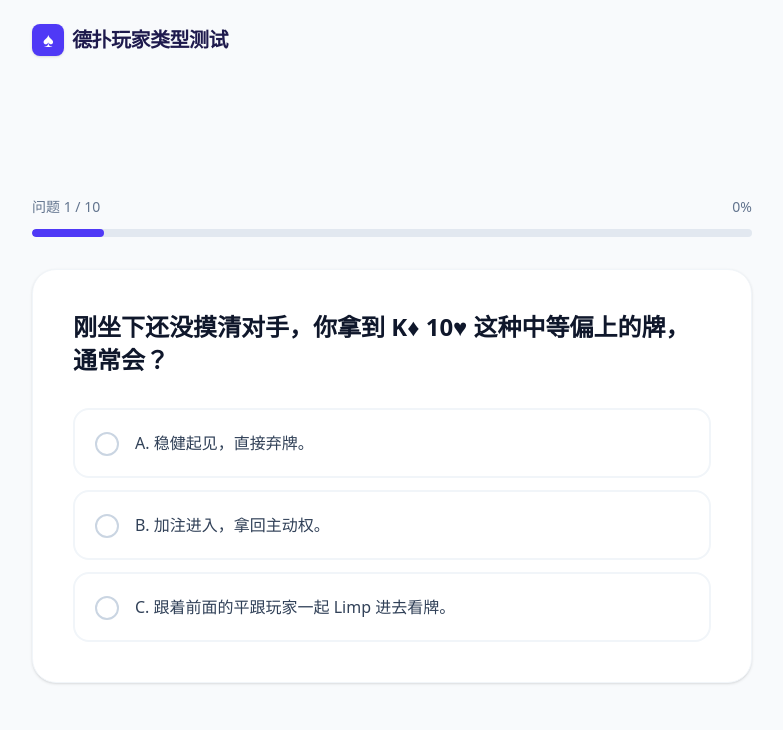
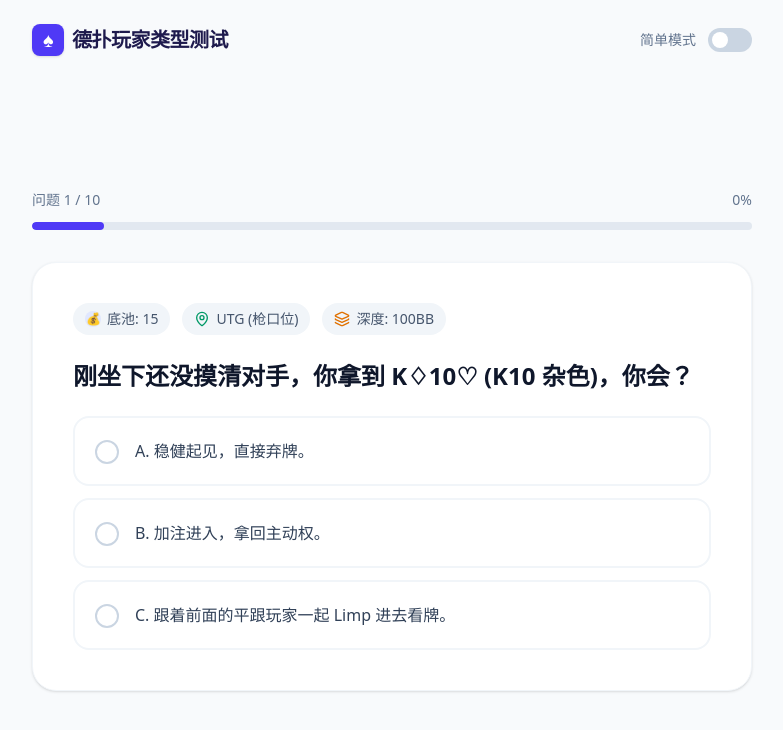
Before and after one commit to 225020568-dev/poker-test, a React (Vite) app: page / in a window 1280 px wide. Both pictures are taken after a click on the button "开始测试". Shown: the top 730 px of the page, without its empty margins (248-1031 px from the left). Built offline with nearby package versions, Linux system fonts and the light colour scheme.

Commit message:
专业版更新

```diff
--- a/src/App.tsx
+++ b/src/App.tsx
@@ -1,6 +1,6 @@
 import React, { useState, useRef } from 'react';
 import { motion, AnimatePresence } from 'motion/react';
-import { Play, RotateCcw, CheckCircle2, User, Coins, Download, Copy, Check, Loader2 } from 'lucide-react';
+import { Play, RotateCcw, CheckCircle2, User, Coins, Download, Copy, Check, Loader2, MapPin, Layers } from 'lucide-react';
 import { toPng } from 'html-to-image';
 
 // --- Audio Effect ---
@@ -56,7 +56,12 @@ const ScenarioVisualizer = ({ scenario, actionType }: { scenario: any, actionTyp
         <span className="text-slate-400 text-xs mb-3 font-medium tracking-widest uppercase">你的手牌</span>
         <motion.div
           className="flex gap-2"
-          animate={actionType === 'fold' ? { y: 150, opacity: 0, rotate: -15, scale: 0.8 } : { y: 0, opacity: 1, rotate: 0, scale: 1 }}
+          animate={
+            actionType === 'fold' ? { y: 150, opacity: 0, rotate: -15, scale: 0.8 } :
+            actionType === 'raise' ? { y: -20, scale: 1.1 } :
+            actionType === 'call' ? { y: -10, scale: 1.05 } :
+            { y: 0, opacity: 1, rotate: 0, scale: 1 }
+          }
           transition={{ duration: 0.5, ease: "easeInOut" }}
         >
           {scenario.hand.map((c: any, i: number) => <PlayingCard key={i} r={c.r} s={c.s} />)}
@@ -120,6 +125,33 @@ const ScenarioVisualizer = ({ scenario, actionType }: { scenario: any, actionTyp
             </div>
           </motion.div>
         )}
+        {actionType === 'raise' && (
+          <motion.div
+            initial={{ scale: 0.5, opacity: 0, y: 50 }}
+            animate={{ scale: 1.2, opacity: 1, y: 0 }}
+            exit={{ opacity: 0, scale: 1.5 }}
+            transition={{ duration: 0.4, ease: "easeOut" }}
+            className="absolute inset-0 flex items-center justify-center pointer-events-none z-20"
+          >
+            <div className="flex items-center gap-3 bg-slate-900/90 px-8 py-4 rounded-full border-2 border-red-500/50 shadow-[0_0_40px_rgba(239,68,68,0.4)]">
+              <Coins className="w-8 h-8 text-red-400" />
+              <span className="font-bold text-red-400 text-2xl tracking-wider">↑ RAISE</span>
+            </div>
+          </motion.div>
+        )}
+        {actionType === 'fold' && (
+          <motion.div
+            initial={{ scale: 0.5, opacity: 0, y: -50 }}
+            animate={{ scale: 1.2, opacity: 1, y: 0 }}
+            exit={{ opacity: 0, scale: 1.5 }}
+            transition={{ duration: 0.4, ease: "easeOut" }}
+            className="absolute inset-0 flex items-center justify-center pointer-events-none z-20"
+          >
+            <div className="flex items-center gap-3 bg-slate-900/90 px-8 py-4 rounded-full border-2 border-slate-500/50 shadow-[0_0_40px_rgba(100,116,139,0.4)]">
+              <span className="font-bold text-slate-400 text-2xl tracking-wider">✕ FOLD</span>
+            </div>
+          </motion.div>
+        )}
       </AnimatePresence>
     </div>
   );
@@ -129,7 +161,8 @@ const ScenarioVisualizer = ({ scenario, actionType }: { scenario: any, actionTyp
 const questions = [
   {
     id: 1,
-    question: "刚坐下还没摸清对手，你拿到 K♦ 10♥ 这种中等偏上的牌，通常会？",
+    question: "刚坐下还没摸清对手，你拿到 K♢10♡ (K10 杂色)，你会？",
+    proDetails: { pot: 15, position: "UTG (枪口位)", stack: "100BB" },
     options: [
       { text: "A. 稳健起见，直接弃牌。", v: -2, a: 0, s: 0 },
       { text: "B. 加注进入，拿回主动权。", v: 0, a: 2, s: 0 },
@@ -139,14 +172,25 @@ const questions = [
   {
     id: 2,
     question: "前面有 3 个人平跟（Limp）进池，你在大盲位拿着 5♠ 7♠（小同花连牌），你会？",
+    proDetails: { pot: 45, position: "BB (大盲位)", stack: "100BB" },
     options: [
       { text: "A. 难得进场便宜，肯定看看翻牌。", v: 2, a: -1, s: 0 },
-      { text: "B. 牌太烂，哪怕免费看牌也不想玩，直接过牌。", v: -2, a: 0, s: 0 }
-    ]
+      { text: "B. 牌太烂，哪怕免费看牌也不想玩，直接弃牌。", v: -2, a: 0, s: 0 }
+    ],
+    proVersion: {
+      question: "前面 3 人平跟（Limp），你在大盲位（BB）持 5♠7♠。",
+      proDetails: { pot: 45, position: "BB (大盲位)", stack: "100BB" },
+      options: [
+        { text: "A. 既然免费，直接过牌看翻牌，不中就放弃（Check-Fold）。", v: 1, a: -2, s: 0 },
+        { text: "B. 拒绝平庸，哪怕免费也不想在差位置纠缠，直接过牌后“一枪不接”。", v: -2, a: 0, s: 0 },
+        { text: "C. 尝试 Open 挤压（Squeeze）：大尺度加注到 6BB+，直接收池。", v: 1, a: 3, s: 0 }
+      ]
+    }
   },
   {
     id: 3,
     question: "你在翻牌中了顶对，但对手先下注了，你的第一反应是？",
+    proDetails: { pot: 100, position: "BTN (庄位)", stack: "80BB" },
     scenario: {
       hand: [{r:'A',s:'♠'}, {r:'Q',s:'♥'}],
       board: [{r:'Q',s:'♦'}, {r:'7',s:'♣'}, {r:'2',s:'♠'}],
@@ -157,11 +201,28 @@ const questions = [
     options: [
       { text: "A. 马上加注（Raise），告诉他我也有牌。", v: 0, a: 2, s: 0 },
       { text: "B. 先跟注（Call）看看，怕他有更大的。", v: 0, a: -2, s: 1 }
-    ]
+    ],
+    proVersion: {
+      question: "底池 100，你翻前加注，对手领先下注（Lead Bet）60。",
+      proDetails: { pot: 100, position: "BTN (庄位)", stack: "80BB" },
+      scenario: {
+        hand: [{r:'A',s:'♠'}, {r:'Q',s:'♥'}],
+        board: [{r:'Q',s:'♦'}, {r:'7',s:'♣'}, {r:'2',s:'♠'}],
+        pot: 100,
+        invested: 40,
+        oppAction: "下注 60"
+      },
+      options: [
+        { text: "A. 马上加注（Raise）：牌面很干，直接反击拿价值并保护手牌。", v: 0, a: 2, s: 0 },
+        { text: "B. 只是跟注（Call）：我的牌已经很大且没有听牌威胁，留出空间让对手继续诈唬。", v: 0, a: 1, s: 1 },
+        { text: "C. 弃牌：对方下注 60% 底池很凶，怕他有 Q7 或三条。", v: 0, a: -2, s: -1 }
+      ]
+    }
   },
   {
     id: 4,
     question: "翻牌出来你什么都没中，对手下了一个底池 1/3 的小注，你会？",
+    proDetails: { pot: 120, position: "CO (关位)", stack: "120BB" },
     scenario: {
       hand: [{r:'K',s:'♠'}, {r:'J',s:'♠'}],
       board: [{r:'7',s:'♣'}, {r:'4',s:'♦'}, {r:'2',s:'♥'}],
@@ -172,11 +233,28 @@ const questions = [
     options: [
       { text: "A. 既然没中，直接弃牌，不浪费筹码。", v: 0, a: 0, s: -2 },
       { text: "B. 稍微有点后门听牌的机会，我就想跟注看看。", v: 0, a: -1, s: 2 }
-    ]
+    ],
+    proVersion: {
+      question: "底池 120，你没中，对手下注 35（约 1/3 底池）。",
+      proDetails: { pot: 120, position: "CO (关位)", stack: "120BB" },
+      scenario: {
+        hand: [{r:'K',s:'♠'}, {r:'J',s:'♠'}],
+        board: [{r:'7',s:'♣'}, {r:'4',s:'♦'}, {r:'2',s:'♥'}],
+        pot: 120,
+        invested: 40,
+        oppAction: "下注 35"
+      },
+      options: [
+        { text: "A. 既然没中就弃牌：哪怕只有 35，没有胜率的跟注也是浪费。", v: 0, a: 0, s: -2 },
+        { text: "B. 赔率太诱人：花 35 买后面两张牌，万一中了呢？", v: 0, a: -1, s: 2 },
+        { text: "C. 尝试反拉（Raise）：利用对手下注轻的弱点，直接诈唬。", v: 0, a: 3, s: 0 }
+      ]
+    }
   },
   {
     id: 5,
-    question: "【灵魂拷问】在桌上出现以下两个情况哪个是你更讨厌的？",
+    question: "在桌上出现以下两个情况哪个是你更讨厌的？",
+    proDetails: { pot: 0, position: "N/A", stack: "N/A" },
     options: [
       { text: "A. 说出“我fold弃牌。”（总觉得扔了之后，后面会出我要的牌，或者觉得被偷了）", v: 0, a: 0, s: 2 },
       { text: "B. 听到“我all-in全进。”（讨厌别人突然打很大，让我很难决定跟还是不跟）", v: 0, a: -2, s: -1 }
@@ -185,6 +263,7 @@ const questions = [
   {
     id: 6,
     question: "翻牌和转牌你都跟注了，底池已经不小。河牌发出来一张无关痛痒的小牌，你手里依然只是个底对。这时对方突然发起重注攻击（Pot Size Bet），你的第一反应是？",
+    proDetails: { pot: 400, position: "SB (小盲位)", stack: "50BB" },
     scenario: {
       hand: [{r:'A',s:'♦'}, {r:'2',s:'♦'}],
       board: [{r:'J',s:'♥'}, {r:'9',s:'♠'}, {r:'8',s:'♣'}, {r:'4',s:'♦'}, {r:'2',s:'♣'}],
@@ -200,6 +279,7 @@ const questions = [
   {
     id: 7,
     question: "在长达一小时的牌局中，你发现自己弃牌的次数？",
+    proDetails: { pot: 0, position: "N/A", stack: "N/A" },
     options: [
       { text: "A. 非常多，我只玩我觉得稳赢的。", v: -2, a: 0, s: -1 },
       { text: "B. 很少，我喜欢参与其中的感觉。", v: 2, a: -1, s: 1 },
@@ -209,6 +289,7 @@ const questions = [
   {
     id: 8,
     question: "你手持 A♣ K♦，翻牌是 7♠ 2♥ 9♣。你没中，对手突然推了全进，你会？",
+    proDetails: { pot: 150, position: "MP (中位)", stack: "150BB" },
     scenario: {
       hand: [{r:'A',s:'♣'}, {r:'K',s:'♦'}],
       board: [{r:'7',s:'♠'}, {r:'2',s:'♥'}, {r:'9',s:'♣'}],
@@ -219,11 +300,28 @@ const questions = [
     options: [
       { text: "A. 秒弃，没中就没道理跟。", v: 0, a: 0, s: -2 },
       { text: "B. 我有 AK，这是大牌，我要搏一张 A 或 K。", v: 0, a: -1, s: 2 }
-    ]
+    ],
+    proVersion: {
+      question: "底池 150，对方突然超额全进 800。",
+      proDetails: { pot: 150, position: "MP (中位)", stack: "150BB" },
+      scenario: {
+        hand: [{r:'A',s:'♣'}, {r:'K',s:'♦'}],
+        board: [{r:'7',s:'♠'}, {r:'2',s:'♥'}, {r:'9',s:'♣'}],
+        pot: 150,
+        invested: 60,
+        oppAction: "全进 (All-in) 800"
+      },
+      options: [
+        { text: "A. 看赔率：如果对手推的尺度合理（如平池），我会接；推 5 倍底池必弃。", v: 0, a: 0, s: -1 },
+        { text: "B. 不管赔率：我有 AK 这种顶级大牌，一定要搏一张 A 或 K 出来。", v: 1, a: 0, s: 3 },
+        { text: "C. 机械弃牌：没中对子就不接全进，哪怕对手可能在诈唬。", v: -1, a: -1, s: -2 }
+      ]
+    }
   },
   {
     id: 9,
     question: "如果你连续输了三手牌，你接下来的打法是？",
+    proDetails: { pot: 0, position: "N/A", stack: "N/A" },
     options: [
       { text: "A. 变得更紧，找机会回血。", v: -2, a: 0, s: 0 },
       { text: "B. 变得更松，什么牌都想进去“报仇”。", v: 2, a: 2, s: 0 }
@@ -232,6 +330,7 @@ const questions = [
   {
     id: 10,
     question: "当你加注后被对手再加注（3-bet），你通常会？",
+    proDetails: { pot: 180, position: "UTG+1", stack: "200BB" },
     scenario: {
       hand: [{r:'8',s:'♣'}, {r:'8',s:'♦'}],
       board: [],
@@ -243,7 +342,24 @@ const questions = [
     options: [
       { text: "A. 既然已经投入了筹码，就一定要看看翻牌。", v: 1, a: -1, s: 2 },
       { text: "B. 如果手里的牌不是顶级的，就果断弃牌。", v: -1, a: 0, s: -2 }
-    ]
+    ],
+    proVersion: {
+      question: "你加注到 40，稳健对手 3-bet 你到 140。",
+      proDetails: { pot: 180, position: "UTG+1", stack: "200BB" },
+      scenario: {
+        hand: [{r:'8',s:'♣'}, {r:'8',s:'♦'}],
+        board: [],
+        pot: 180,
+        invested: 40,
+        oppAction: "再加注到 140",
+        note: "对手是一个很稳的玩家，他突然对你 3-bet"
+      },
+      options: [
+        { text: "A. 看筹码深度：如果后手还有 2000+，我会跟注博 1/12 的中三条机会。", v: 1, a: 0, s: 1 },
+        { text: "B. 看赔率：对方后手所剩无几（如只剩 300），博三条不划算，直接弃牌。", v: -2, a: 0, s: -1 },
+        { text: "C. 已经投了 40，不想白白损失，硬着头皮也要再跟 100 看看。", v: 2, a: -1, s: 2 }
+      ]
+    }
   }
 ];
 
@@ -302,7 +418,8 @@ export default function App() {
   const [currentIndex, setCurrentIndex] = useState(0);
   const [scores, setScores] = useState({ v: 0, a: 0, s: 0 });
   const [finished, setFinished] = useState(false);
-  const [actionAnim, setActionAnim] = useState<'fold' | 'call' | null>(null);
+  const [actionAnim, setActionAnim] = useState<'fold' | 'call' | 'raise' | null>(null);
+  const [proMode, setProMode] = useState(true);
 
   const resultRef = useRef<HTMLDivElement>(null);
   const [isCopied, setIsCopied] = useState(false);
@@ -355,12 +472,15 @@ export default function App() {
     if (actionAnim) return; // Prevent double clicks during animation
 
     const text = option.text;
-    let type: 'fold' | 'call' | null = null;
+    let type: 'fold' | 'call' | 'raise' | null = null;
 
     // Determine animation type based on option text
-    if (text.includes('弃牌') || text.includes('秒弃') || text.includes('过牌')) {
+    if (text.includes('弃牌') || text.includes('秒弃') || text.includes('过牌') || text.includes('放弃') || text.includes('一枪不接')) {
       type = 'fold';
-    } else if (text.includes('跟注') || text.includes('加注') || text.includes('全进') || text.includes('抓他') || text.includes('Limp') || text.includes('看看翻牌') || text.includes('搏一张')) {
+    } else if (text.includes('加注') || text.includes('反拉') || text.includes('Squeeze') || text.includes('全进')) {
+      type = 'raise';
+      playChipSound();
+    } else if (text.includes('跟注') || text.includes('抓他') || text.includes('Limp') || text.includes('看看翻牌') || text.includes('搏一张') || text.includes('接')) {
       type = 'call';
       playChipSound();
     }
@@ -384,7 +504,11 @@ export default function App() {
     }, type ? 700 : 0); // 700ms delay if there's an animation, otherwise instant
   };
 
-  const currentQuestion = questions[currentIndex];
+  const baseQuestion = questions[currentIndex];
+  // If pro mode is on and there's a pro version, merge it in
+  const currentQuestion = proMode && (baseQuestion as any).proVersion
+    ? { ...baseQuestion, ...(baseQuestion as any).proVersion }
+    : baseQuestion;
   const progress = ((currentIndex) / questions.length) * 100;
 
   return (
@@ -395,6 +519,15 @@ export default function App() {
             ♠
           </div>
           德扑玩家类型测试
+        </div>
+        <div className="flex items-center gap-3">
+          <span className="text-sm font-medium text-slate-500">简单模式</span>
+          <button
+            onClick={() => setProMode(!proMode)}
+            className={`relative inline-flex h-6 w-11 items-center rounded-full transition-colors ${!proMode ? 'bg-indigo-600' : 'bg-slate-300'}`}
+          >
+            <span className={`inline-block h-4 w-4 transform rounded-full bg-white transition-transform ${!proMode ? 'translate-x-6' : 'translate-x-1'}`} />
+          </button>
         </div>
       </header>
 
@@ -414,6 +547,9 @@ export default function App() {
               <p className="text-slate-500 mb-8 text-lg leading-relaxed max-w-xl mx-auto">
                 只需 10 道题，基于 VPIP（入池率）、Aggression（激进程度）和 Stickiness（粘性）三个维度，精准测出你的牌桌风格。
               </p>
+              <div className="bg-slate-50 border border-slate-200 rounded-xl p-4 mb-8 max-w-md mx-auto text-sm text-slate-600 text-left">
+                <span className="font-semibold text-slate-700">💡 提示：</span>默认专业模式题目包含“底池数据”、“位置标注”和“筹码深度”。如需更直观的体验，可在右上角开启“简单模式”。
+              </div>
               <button
                 onClick={handleStart}
                 className="inline-flex items-center justify-center gap-2 bg-indigo-600 hover:bg-indigo-700 text-white px-8 py-4 rounded-full font-medium text-lg transition-all shadow-sm hover:shadow-md active:scale-95"
@@ -447,7 +583,24 @@ export default function App() {
               </div>
 
               <div className="bg-white rounded-3xl shadow-sm border border-slate-100 p-5 sm:p-8 md:p-10">
-                <h2 className="text-xl md:text-2xl font-semibold text-slate-900 mb-8 leading-snug">
+                {proMode && currentQuestion.proDetails && currentQuestion.proDetails.pot !== 0 && (
+                  <div className="flex flex-wrap gap-3 mb-6">
+                    <div className="inline-flex items-center gap-1.5 px-3 py-1.5 rounded-full bg-slate-100 text-slate-600 text-sm font-medium">
+                      <div className="w-4 h-4 rounded-full bg-indigo-100 flex items-center justify-center text-indigo-600 text-xs">💰</div>
+                      底池: {currentQuestion.proDetails.pot}
+                    </div>
+                    <div className="inline-flex items-center gap-1.5 px-3 py-1.5 rounded-full bg-slate-100 text-slate-600 text-sm font-medium">
+                      <MapPin className="w-4 h-4 text-emerald-600" />
+                      {currentQuestion.proDetails.position}
+                    </div>
+                    <div className="inline-flex items-center gap-1.5 px-3 py-1.5 rounded-full bg-slate-100 text-slate-600 text-sm font-medium">
+                      <Layers className="w-4 h-4 text-amber-600" />
+                      深度: {currentQuestion.proDetails.stack}
+                    </div>
+                  </div>
+                )}
+
+                <h2 className="text-xl md:text-2xl font-semibold text-slate-900 mb-6 leading-snug">
                   {currentQuestion.question}
                 </h2>
 
```
